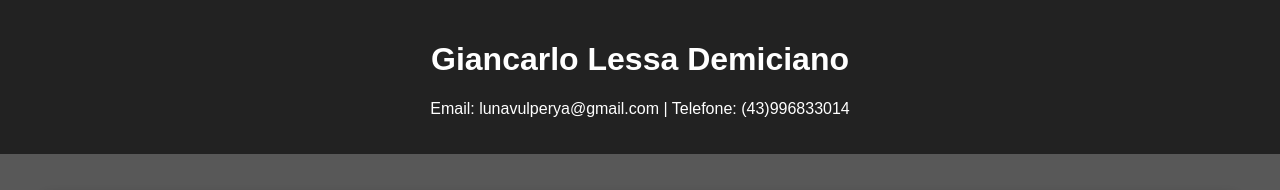
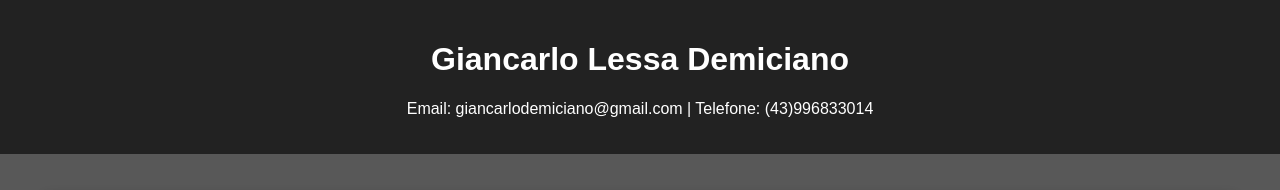
Before and after one commit to LunaVulperya/curriculo_web, a plain HTML site: page index2.html in a window 1280 px wide. Shown: the top 190 px of the page. Drawn offline with Linux system fonts and the light colour scheme; a script that the page names is missing.

Commit message:
Added unfortunate version

```diff
--- a/index2.html
+++ b/index2.html
@@ -16,7 +16,7 @@
         <div class="header-container">
             <div class="info-header">
                 <h1>Giancarlo Lessa Demiciano</h1>
-                <p>Email: lunavulperya@gmail.com | Telefone: (43)996833014</p>
+                <p>Email: giancarlodemiciano@gmail.com | Telefone: (43)996833014</p>
             </div>
         </div>
     </header>
```
